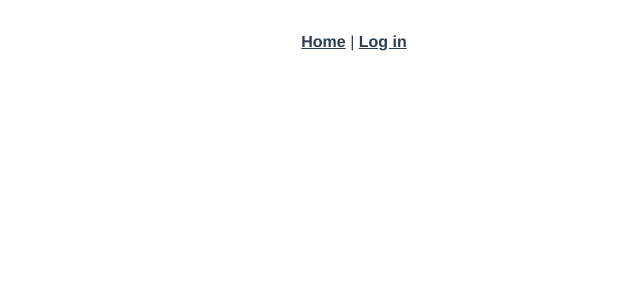
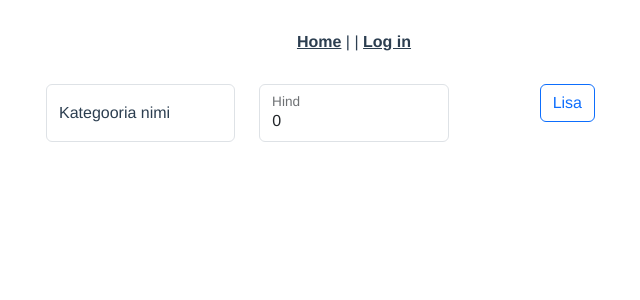
Before and after one commit to ivohunt/rentfront, a Vue app: page /price-edit in a window 1280 px wide. Shown: the top 300 px of the page, without its empty margins (286-926 px from the left). Built offline with nearby package versions, Linux system fonts and the light colour scheme.

Commit message:
Kasutaja lisamine töötab

```diff
--- a/src/App.vue
+++ b/src/App.vue
@@ -8,18 +8,14 @@
 
 
     <router-link to="/">Home</router-link>
-|
+    |
     <template v-if="isAdmin">
-<!--// admin vaated: -->
+      <router-link to="/price-edit">Hinnad & kategooriad</router-link>
     </template>
-
+    |
 
     <template v-if="isLoggedIn">
-      <router-link to="/price-edit">Hinnad & kategooriad</router-link>
-      |
-      <font-awesome-icon @click="startLogout" type="button" icon="fa-solid fa-right-from-bracket" />
-
-
+      <font-awesome-icon @click="startLogout" type="button" icon="fa-solid fa-right-from-bracket"/>
     </template>
 
 
--- /dev/null
+++ b/src/service/PriceService.js
@@ -0,0 +1,8 @@
+import axios from "axios";
+
+export default {
+
+    sendPostAddCategoryRequest(category){
+        axios.post('/category',category)
+}
+}
--- a/src/views/equipment/price/PriceEditView.vue
+++ b/src/views/equipment/price/PriceEditView.vue
@@ -1,14 +1,98 @@
 <template>
+  <div>
+    <div class="row col-6 mx-auto">
 
+      <AlertSad :message="errorMessage"/>
+      <AlertGood :message="successMessage"/>
+
+      <div class="col">
+        <div class="form-floating mb-3">
+          <input v-model="category.name" type="text" class="form-control" placeholder="Kategooria nimi">
+          <label for="floatingInput">Kategooria nimi</label>
+        </div>
+
+      </div>
+
+      <div class="col">
+        <div class="form-floating">
+          <div class="form-floating mb-3">
+            <input v-model="category.price" type="text" class="form-control" placeholder="Hind">
+            <label for="floatingInput">Hind</label>
+          </div>
+        </div>
+      </div>
+
+      <div class="col">
+        <button @click="addCategory" class="btn btn-outline-primary" type="submit">Lisa</button>
+      </div >
+
+    </div>
+
+  </div>
 </template>
 
 <script>
+import AlertSad from "@/components/alert/AlertSad.vue";
+import AlertGood from "@/components/alert/AlertGood.vue";
+import PriceService from "@/service/PriceService";
+import NavigationService from "@/service/NavigationService";
+
 export default {
   name: 'PriceEditView',
+  components: {AlertGood, AlertSad},
   data() {
-    return {}
+    return {
+
+      errorMessage: '',
+      successMessage: '',
+
+      category: {
+        name: '',
+        price: 0,
+      }
+    }
   },
-  methods: {},
+
+  methods:
+      {
+        addCategory() {
+          this.findIfFieldsAreFilled()
+          if (this.errorMessage === '') {
+            PriceService.sendPostAddCategoryRequest(this.category)
+                .then(() => this.handleAddCategoryResponse)
+                .catch(error => this.handleAddCategoryError(error))
+          } NavigationService.navigateToErrorView()
+        },
+
+        findIfFieldsAreFilled() {
+          if (this.name === '') {
+            this.errorMessage = "Sisesta kategooria nimi"
+          } else if (this.price === '') {
+            this.errorMessage = "Sisesta kategooria päevahind"
+          }
+          setTimeout(this.resetErrorMessage, 4000)
+        },
+
+        handleAddCategoryResponse() {
+          this.successMessage = "Kategooria lisatud"
+        },
+
+        handleAddCategoryError(error) {
+          this.errorResponse = error.response.data
+          if (error.response.status === 403 && this.errorResponse.errorCode === 222) {
+            this.errorMessage = this.errorResponse.errorMessage
+            setTimeout(this.resetErrorMessage, 4000)
+          } else NavigationService.navigateToErrorView()
+        },
+
+        resetErrorMessage() {
+          this.errorMessage = ''
+        },
+
+
+      }
+  ,
+
   mounted() {
   }
 }
```
